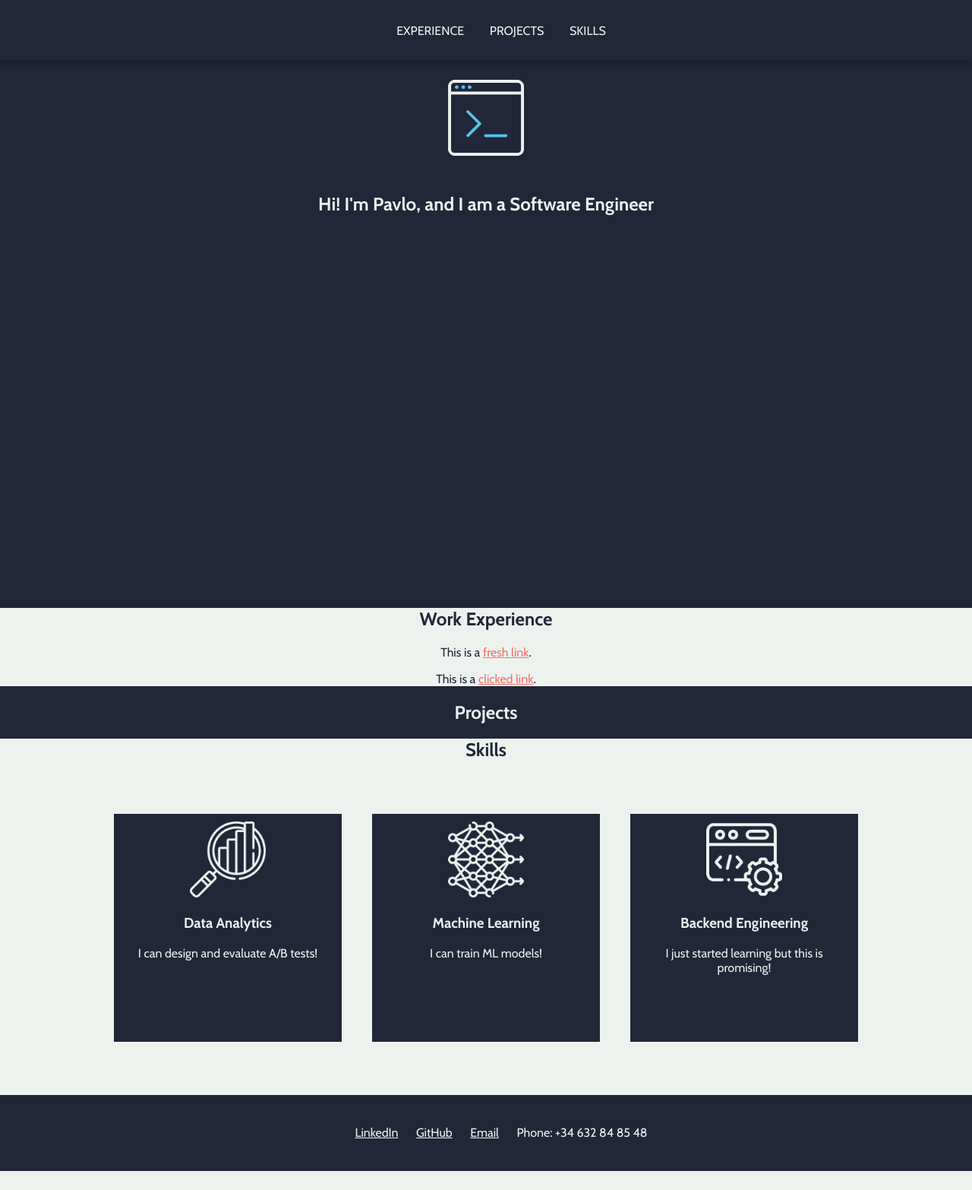
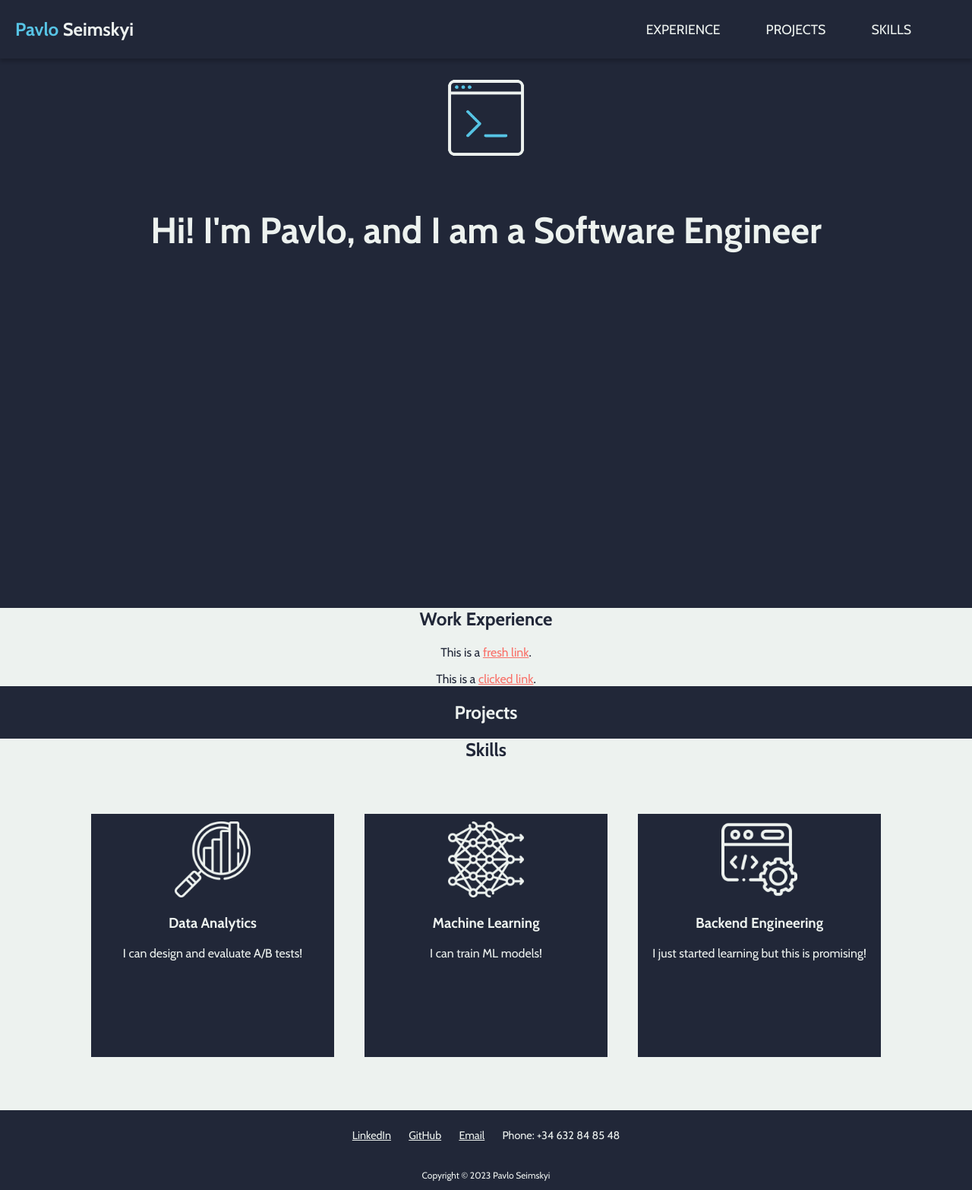
Before and after one commit to pavlo-seimskyi/pavlo-seimskyi.github.io, a plain HTML site: page index.html in a window 1280 px wide. Shown: the whole page at 76% size. Before the commit the page ends 1541 px from the top, so only its background shows below. Drawn offline with nearby package versions, Linux system fonts and the light colour scheme.

Commit message:
feat: add some responsive design (#5)

```diff
--- a/index.html
+++ b/index.html
@@ -10,13 +10,15 @@
     <body>
         <header class="bg-dark">
             <!-- menu -->
-            <nav>
-                <ul>
-                    <li><a href='#work-experience'>Experience</a></li>
-                    <li><a href='#projects'>Projects</a></li>
-                    <li><a href='#skills'>Skills</a></li>
-                </ul>
-            </nav>
+            <p class="logo-string">
+                <span class="first-name">Pavlo</span>
+                <span class="last-name">Seimskyi</span>
+            </p>
+            <ul class="menu">
+                <li><a href='#work-experience'>Experience</a></li>
+                <li><a href='#projects'>Projects</a></li>
+                <li><a href='#skills'>Skills</a></li>
+            </ul>
         </header>
         <main class="bg-dark">
             <!-- intro-banner -->
@@ -67,6 +69,7 @@
                     <li>Phone: +34 632 84 85 48</li>
                 </ul>
             </nav>
+            <p class="copyright">Copyright &copy; 2023 Pavlo Seimskyi</p>
         </footer>
     </body>
 </html>
--- a/resources/css/index.css
+++ b/resources/css/index.css
@@ -1,5 +1,6 @@
 /* black: #1E1E1E */
 /* gray: #212738 */
+/* light gray: #383F53 */
 /* white: #EDF2EF */
 /* turquoise: #57C4E5 */
 /* pink: #F97068 */
@@ -7,9 +8,9 @@
 
 
 /* Common style */
-
-* {
+html {
     box-sizing: border-box;
+    font-size: 16px;
 }
 
 body {
@@ -35,7 +36,6 @@ a:visited {
 }
 
 /* Background styles */
-
 .bg-dark {
     background-color: #212738;
     color: #EDF2EF;
@@ -47,66 +47,71 @@ a:visited {
 }
 
 /* Containers and boxes */
-
 .container {
-    /* height: 150px; */
-    margin: 50px auto;
-    /* width: 100%; */
     display: flex;
     flex-wrap: wrap;
-    /* align vertically within the same row */
-    align-items: center;
-    /* align horizontally */
-    align-content: center;
-    /* align vertically within container */
     justify-content: center;
 }
 
 .box {
-    display: inline-block;
     margin: 20px;
     padding: 10px;
 }
 
 /* Header */
 header {
-    top: 0;
-    left: 0;
     width: 100%;
-    height: 80px;
     position: fixed;
-    display: grid;
-    place-items: center;
     box-shadow: 0 4px 5px rgba(0, 0, 0, 0.2);
 }
 
-header a {
+/* Logo string */
+.logo-string {
+    float: left;
+    margin-left: 20px;
+    font-size: 1.5rem;
+    font-weight: bold;
+}
+
+.first-name {
+    color: #57C4E5;
+}
+
+.last-name {
+    color: #EDF2EF;
+}
+
+/* Menu */
+.menu {
+    display: flex;
+    font-size: 1.1rem;
+    justify-content: flex-end;
+    margin-right: 50px;
+    /* justify-content: center; */
+    text-transform: uppercase;
+}
+
+.menu li {
+    display: inline-block;
+    padding: 10px;
+    margin: 0 20px;
+}
+
+.menu li:hover {
+    background-color: #383F53;
+}
+
+.menu a {
     color: #EDF2EF;
     text-decoration: none;
 }
 
-header a:visited {
+.menu a:hover {
     color: #EDF2EF;
 }
 
-header a:hover {
+.menu a:visited {
     color: #EDF2EF;
-}
-
-header nav {
-    color: #EDF2EF;
-    text-align: center;
-    text-transform: uppercase;
-}
-
-header nav ul li {
-    display: inline-block;
-    padding: 10px;
-    margin: 0 5px;
-}
-
-header nav ul li:hover {
-    background-color: #383F53;
 }
 
 /* Main */
@@ -121,6 +126,7 @@ main {
 
 h1 {
     color: #EDF2EF;
+    font-size: 3rem;
 }
 
 /* Work Experience */
@@ -130,24 +136,23 @@ h1 {
 
 
 /* Skills */
-
 .skills .container {
-    /* margin: 50px auto; */
-    width: 100%;
+    margin-top: 50px;
+    margin-bottom: 50px;
 }
 
 .skills .box {
-    width: 300px;
-    height: 300px;
-    /* max-width: 300px;
-    max-height: 300px; */
+    min-width: 300px;
+    max-width: 500px;
+    min-height: 300px;
+    max-height: 500px;
 }
 
 /* Footer */
 footer {
+    font-size: 0.9rem;
     display: grid;
     place-items: center;
-    height: 100px;
     width: 100%;
 }
 
@@ -159,7 +164,37 @@ footer a:visited {
     color: #EDF2EF;
 }
 
+footer nav ul {
+    padding: 10px;
+}
+
 footer nav ul li {
     display: inline-block;
     margin: 0 10px;
 }
+
+.copyright {
+    font-size: 0.75rem;
+}
+
+/* Responsive */
+@media (max-width: 690px) {
+    .logo-string {
+        display: none;
+    }
+
+    .menu {
+        justify-content: center;
+    }
+}
+
+@media (max-width: 500px) {
+    footer nav ul {
+        padding: 0;
+    }
+    footer nav ul li {
+        display: flex;
+        flex-direction: column;
+        margin: 10px auto;
+    }
+}
```
